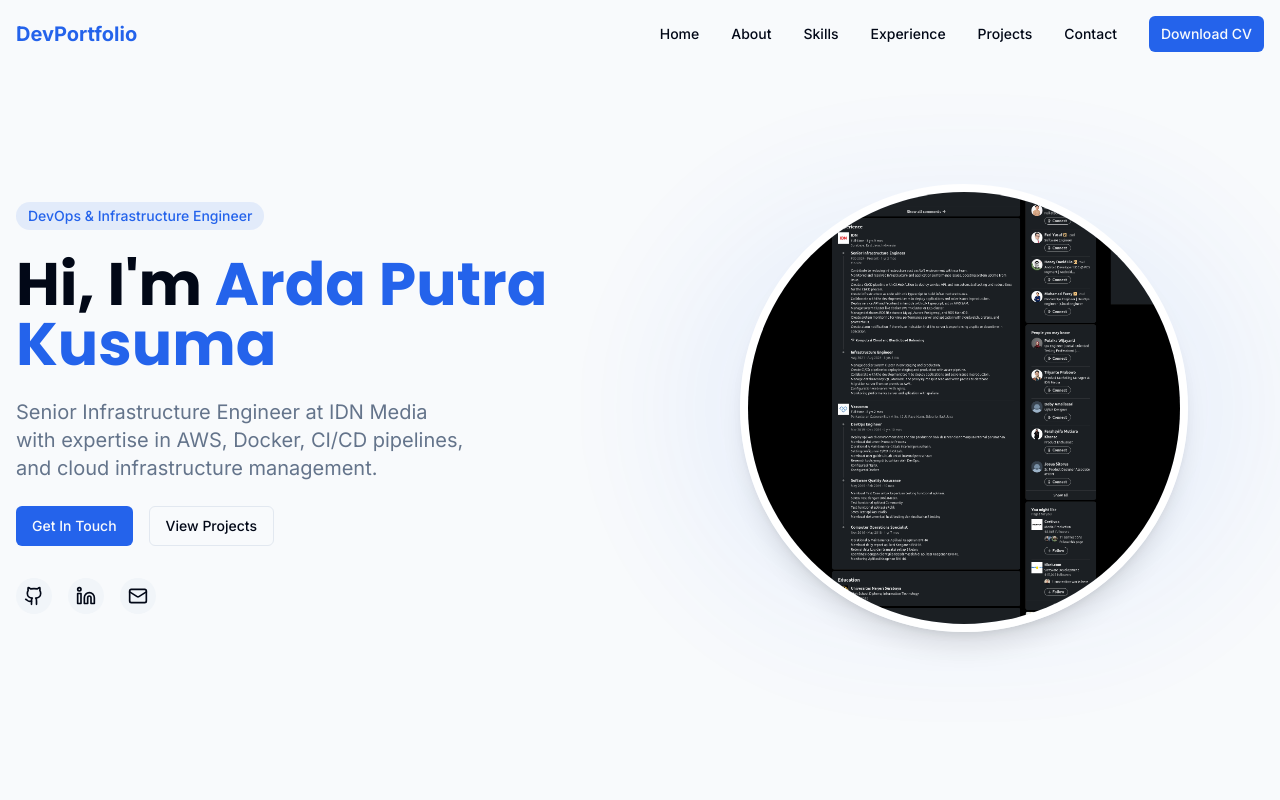
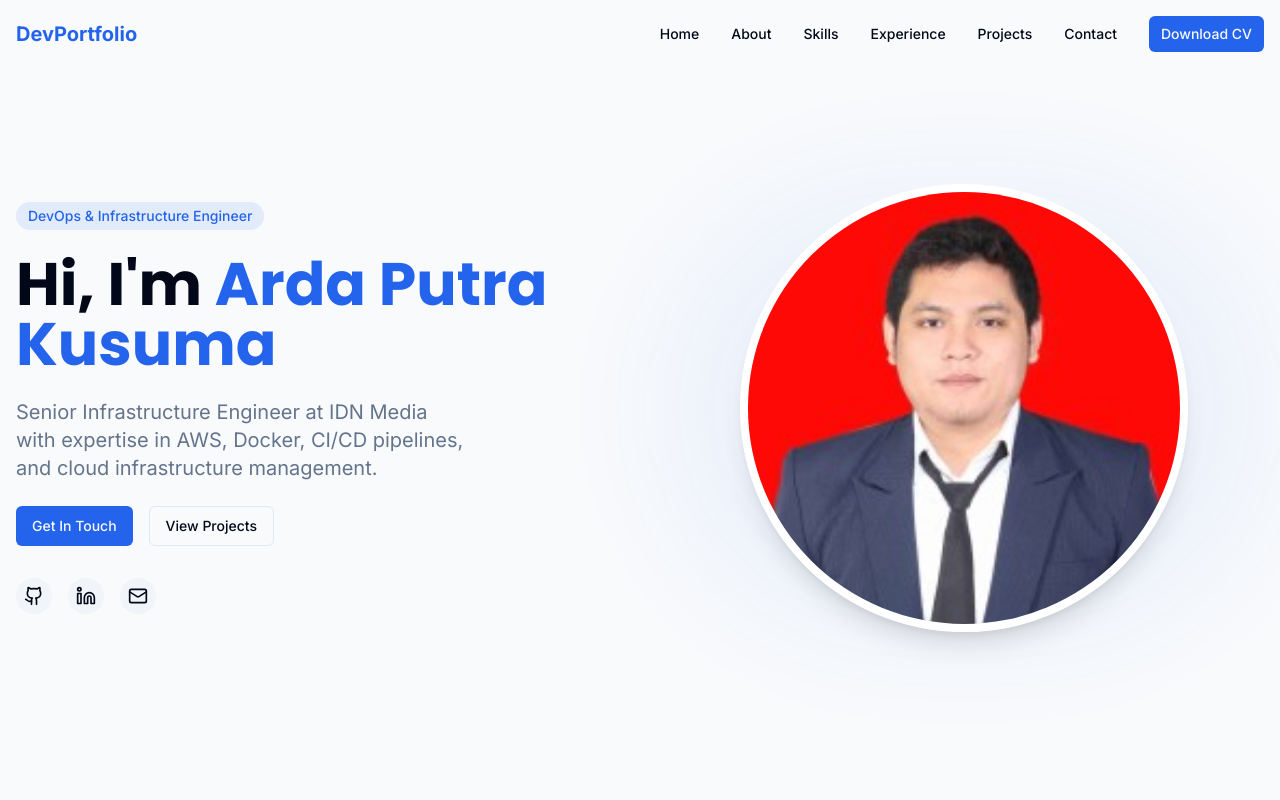
Before and after one commit to aufalm/craft-code-identity, a React (Vite) app: page / in a window 1280 px wide. Shown: the top 800 px of the page. Built offline with nearby package versions, Linux system fonts and the light colour scheme.

Commit message:
Add profile picture

```diff
--- a/src/components/Hero.tsx
+++ b/src/components/Hero.tsx
@@ -56,7 +56,7 @@ const Hero = () => {
               <div className="absolute inset-0 bg-primary/20 rounded-full blur-3xl opacity-30"></div>
               <div className="relative rounded-full overflow-hidden border-8 border-white shadow-xl aspect-square max-w-md mx-auto">
                 <img
-                  src="public/lovable-uploads/4f922bc4-acd9-4e83-b006-e6fa9abbb4ba.png"
+                  src="/lovable-uploads/c5f0e98a-6f1e-4930-8df5-854d59a3f565.png"
                   alt="Arda Putra Kusuma"
                   className="w-full h-full object-cover"
                 />
```
Also changed, not shown: public/lovable-uploads/c5f0e98a-6f1e-4930-8df5-854d59a3f565.png (added).
